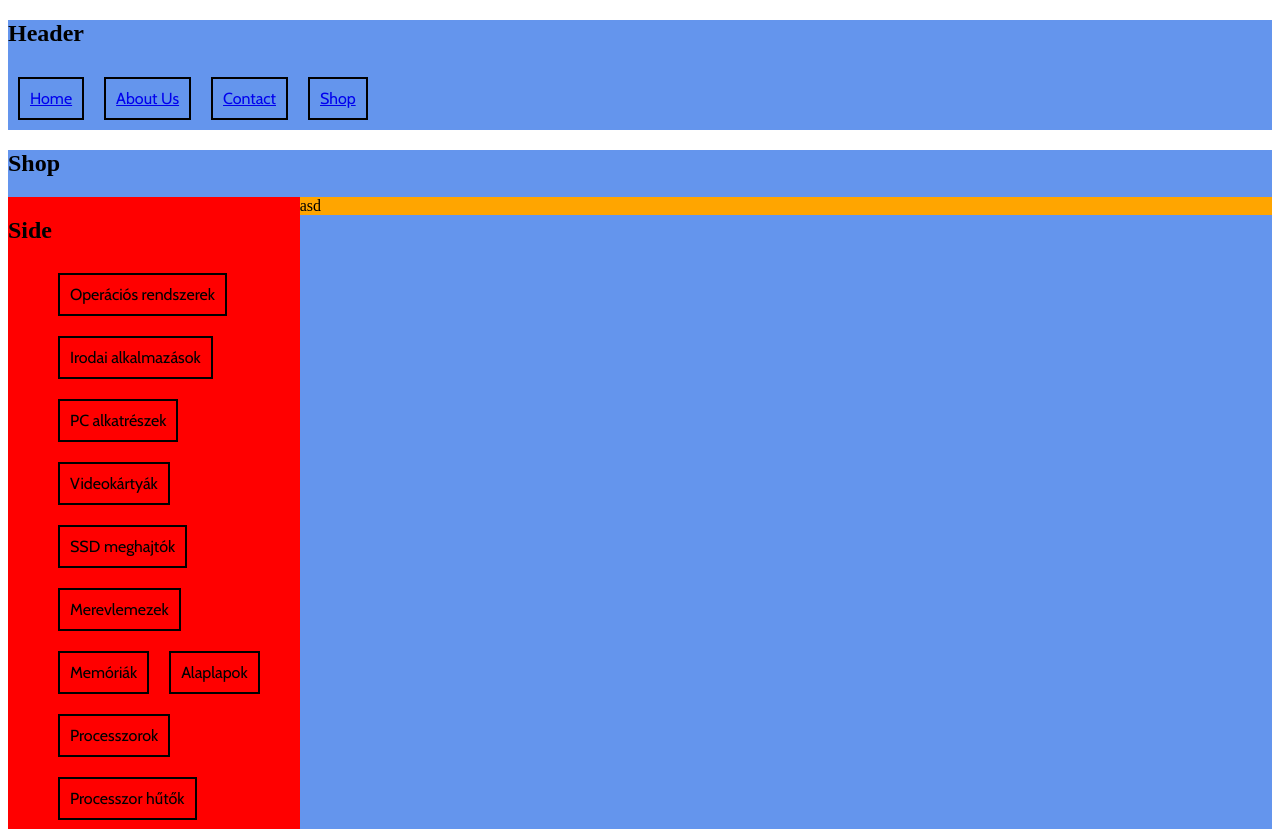
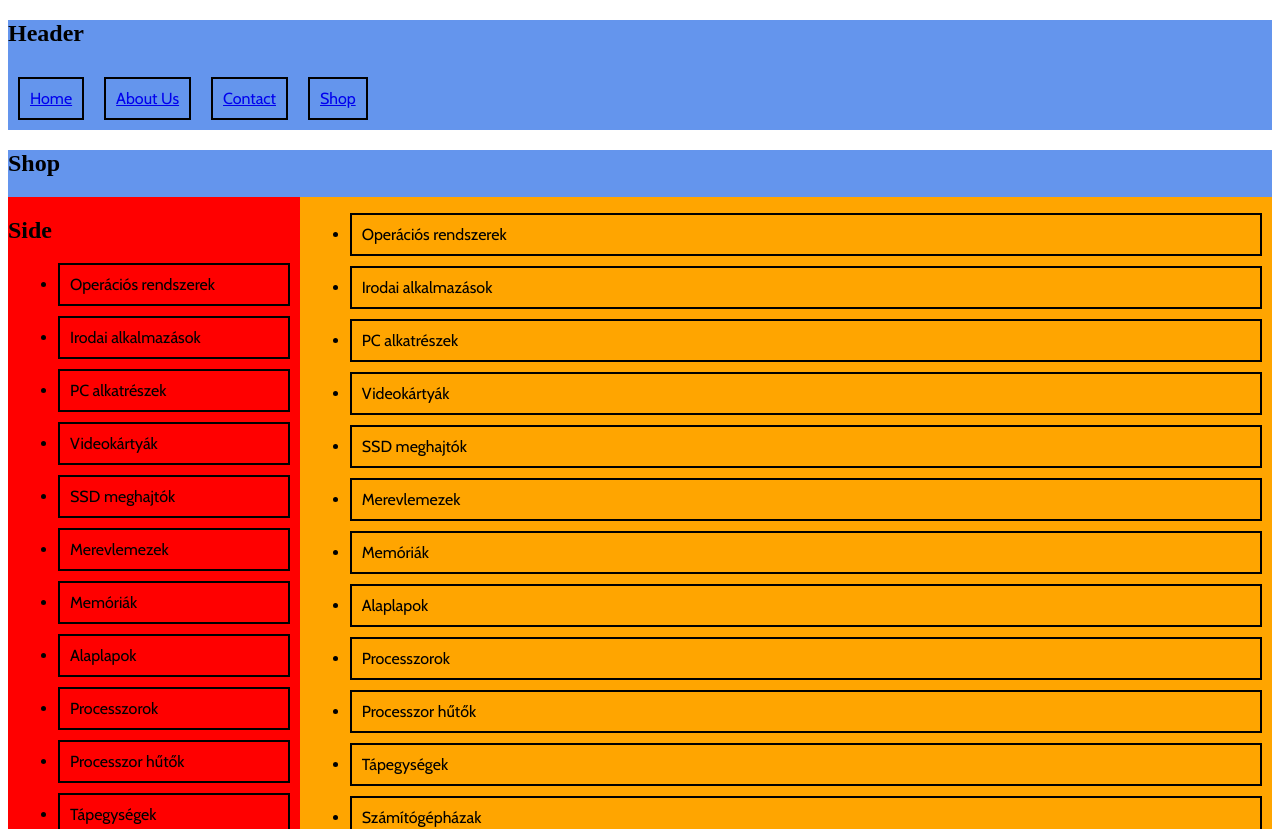
Before and after one commit to akoshm/mogyi-pc, a React (Create React App) app: page /shop in a window 1280 px wide. Shown: the top 829 px of the page. Built offline with nearby package versions, Linux system fonts and the light colour scheme.

Commit message:
style: renamed li to .topnav add:contact page

```diff
--- a/src/App.js
+++ b/src/App.js
@@ -2,6 +2,7 @@ import { Route, Routes } from 'react-router-dom';
 import Home from './components/Home.js'
 import TopNav from "./components/TopNav.js"
 import About from './components/About.js';
+import Contact from './components/Contact.js';
 import Shop from './components/Shop.js';
 import "./main.css";
 
@@ -11,6 +12,7 @@ function App() {
     <Routes>
       <Route path="/" element={<Home />} />
       <Route path="/about" element={<About />} />
+      <Route path="/contact" element={<Contact />} />
       <Route path="/shop" element={<Shop />} />
     </Routes>
   </>
--- /dev/null
+++ b/src/components/Contact.js
@@ -0,0 +1,9 @@
+function Contact() {
+    return (<>
+        <div class="header">
+            <h2 class="text">About Us</h2>
+
+        </div>
+    </>)
+}
+export default Contact;
--- a/src/components/Shop.js
+++ b/src/components/Shop.js
@@ -1,11 +1,12 @@
 import Sidebar from "./Sidebar";
+import Items from "./Items.js";
 function Shop() {
     return (<>
         <div class="header">
             <h2 class="text">Shop</h2>
             <div class="container">
                 <Sidebar />
-                <div class="content">asd</div>
+                <div class="content"><Items /></div>
             </div>
 
         </div>
--- a/src/components/TopNav.js
+++ b/src/components/TopNav.js
@@ -5,10 +5,10 @@ function TopNav() {
         <div class="header">
             <h2 class="text">Header</h2>
             <nav>
-                <li class='btn'><Link to="/">Home</Link></li>
-                <li class='btn'><Link to="/about">About Us</Link></li>
-                <li class='btn'><Link to="/contact">Contact</Link></li>
-                <li class='btn'> <Link to="/shop">Shop</Link></li>
+                <li class='btn topnav'><Link to="/">Home</Link></li>
+                <li class='btn topnav'><Link to="/about">About Us</Link></li>
+                <li class='btn topnav'><Link to="/contact">Contact</Link></li>
+                <li class='btn topnav'> <Link to="/shop">Shop</Link></li>
             </nav>
         </div>
     </>)
--- a/src/components/topnav.css
+++ b/src/components/topnav.css
@@ -1,4 +1,4 @@
-li {
+.topnav {
     display: inline-block;
     margin: 0 10px;
 }
```
Also changed, not shown: todo1.txt.
